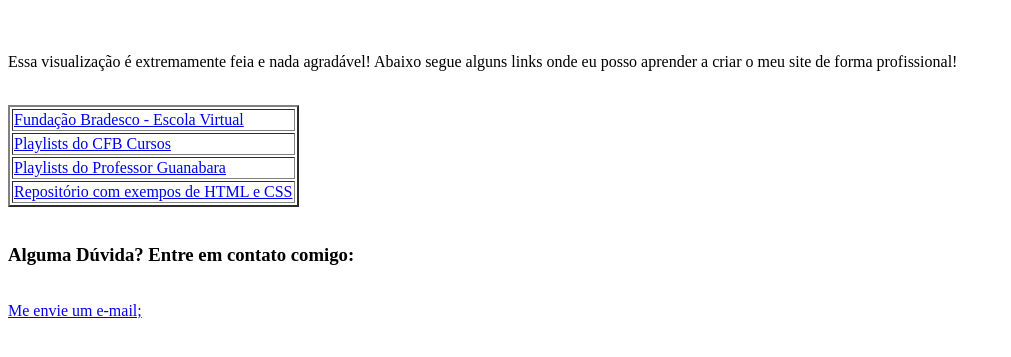
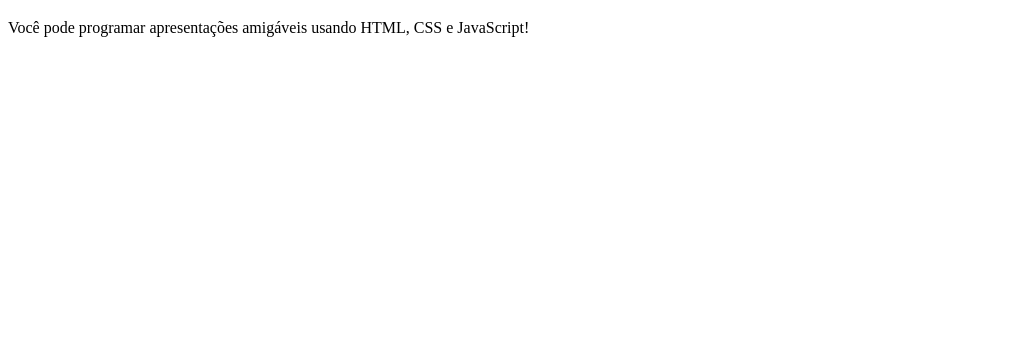
Before and after one commit to Alyssonmach/Minicurso-Git-e-GitHub, a plain HTML site: page Arquivos do Site/index.html in a window 1280 px wide. Shown: the part 61-418 px from the top of the page, without its empty margins (0-1011 px from the left). Drawn offline with Linux system fonts and the light colour scheme.

Commit message:
Update index.html

```diff
--- a/Arquivos do Site/index.html
+++ b/Arquivos do Site/index.html
@@ -1,39 +1,23 @@
 <!DOCTYPE html>
 
 <html>
+
     <head>
+
         <meta http-equiv = "Content-Type" content = "text/html" />
+
         <meta charset = "UTF-8">
+
         <title>Meu Primeiro Site</title>
+
     </head>
 
     <body>
+
         <h1>Esse é o meu primeiro site feito com HTML puro!</h1>
-        <br />
-        <p>Essa visualização é extremamente feia e nada agradável! Abaixo segue alguns links onde eu posso aprender a criar o meu site de forma profissional! </p>
-        <br />
 
-        <table border = "2" >
-            <tr>
-                <td><a href = "https://www.ev.org.br/" target = "_blank">Fundação Bradesco - Escola Virtual</a></td>
-            </tr>
-            <tr>
-                <td><a href = "https://www.youtube.com/user/canalfessorbruno/playlists" target = "_blank">Playlists do CFB Cursos</a></td>
-            </tr>
-            <tr>
-                <td><a href = "https://www.youtube.com/user/cursosemvideo/playlists" target = "_blank">Playlists do Professor Guanabara</a></td>
-            </tr>
-            <tr>
-                <td><a href = "https://github.com/Alyssonmach/Aprendendo-HTML-com-CSS" target = "_blank">Repositório com exempos de HTML e CSS</a></td>
-            </tr>
-        </table>
-
-        <br />
-
-        <h3>Alguma Dúvida? Entre em contato comigo:</h3>
-        <br />
-
-        <a href = "mailto:alyssonmachado388@gmail.com" target = "_blank">Me envie um e-mail;</a>
+        <p>Você pode programar apresentações amigáveis usando HTML, CSS e JavaScript!</p>
 
     </body>
+
 </html>
```
